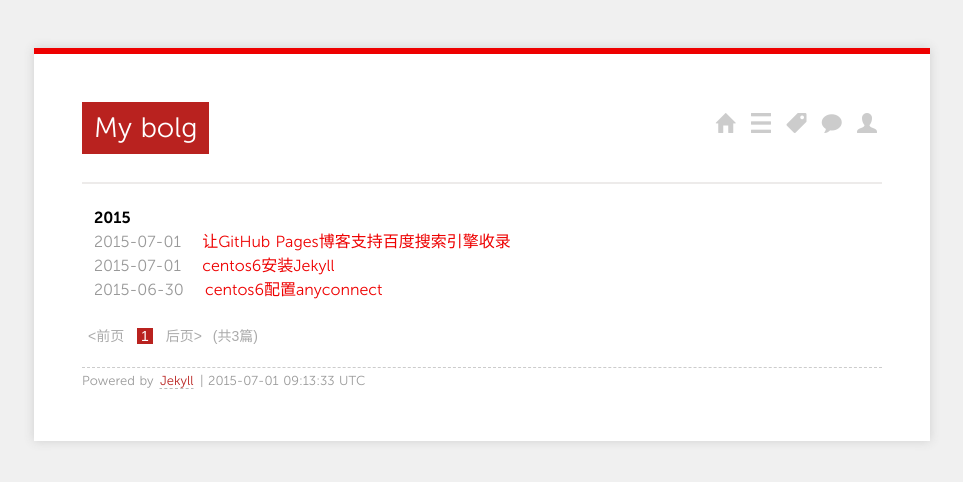
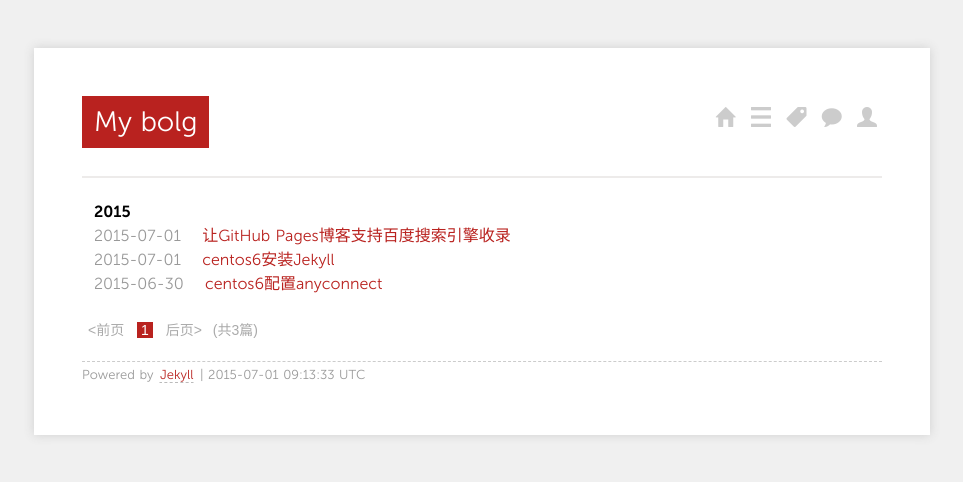
Before and after one commit to EwanZhang/Bolg, a Jekyll site: the page built from index.html, in a window 1280 px wide. Shown: the top 482 px of the page, without its empty margins (158-1121 px from the left). Built offline with Jekyll 4.4.1, drawn with Linux system fonts in a browser that asks for light colours; nearby versions of some CDN libraries; Markdown is read by kramdown in place of the engine named in the settings; the list of posts is cut into pages by our own code.

Commit message:
Update screen.css

```diff
--- a/media/css/screen.css
+++ b/media/css/screen.css
@@ -85,7 +85,7 @@
     -moz-box-shadow: 0 0 10px 0 #cfcfcf;
     -webkit-box-shadow: 0 0 10px 0 #cfcfcf;
     box-shadow: 0 0 10px 0 #cfcfcf;
-    border-top: 6px solid #EE0000;
+    border-top: 6px solid ##B9221F;
 }
 h1 {
     font-size: 28px;
@@ -161,7 +161,7 @@
     margin: 0 0 22px 0;
 }
 a {
-    color: #EE0000;
+    color: #B9221F;
 	text-decoration: none;
 }
 a:visited {
@@ -174,7 +174,7 @@
 	color: #ccc;
 }
 a:hover {
-    color: #EE0000;
+    color: #B9221F;
 }
 em {
     font-style: italic;
```
